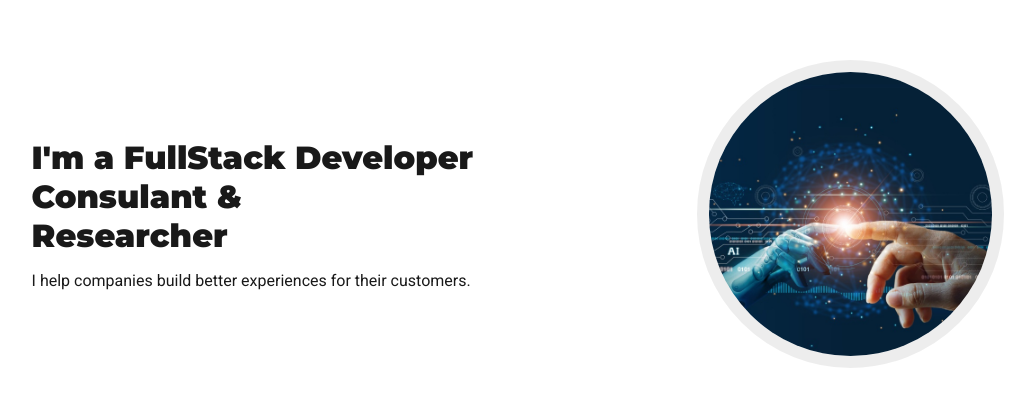
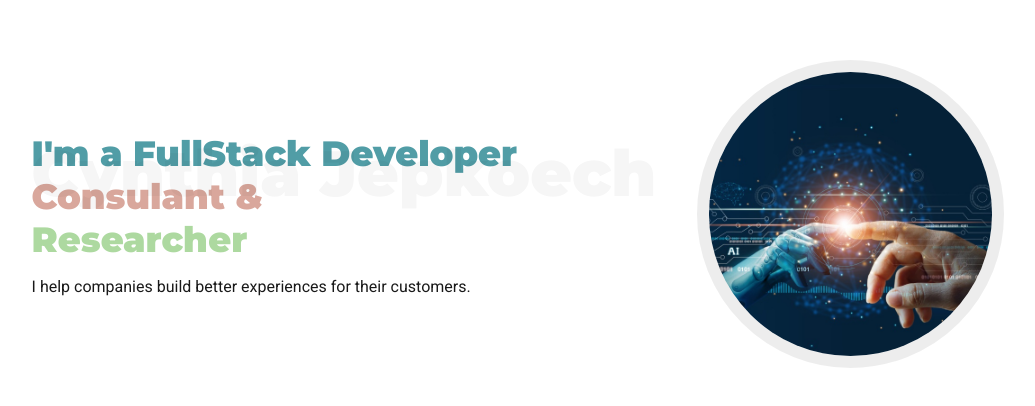
Before and after one commit to CKipchumba/portfolio, a React (Create React App) app: page / in a window 1280 px wide. Shown: the part 186-592 px from the top of the page, without its empty margins (122-1157 px from the left). Built offline with nearby package versions, Linux system fonts and the light colour scheme.

Commit message:
update intro

```diff
--- a/src/pages/home/home.page.jsx
+++ b/src/pages/home/home.page.jsx
@@ -53,6 +53,8 @@ const HomePage = () => {
     <div className="page">
 
         <div className="page__section intro">
+
+            <p className='intro__floating_text'> Cynthia Jepkoech </p>
 
             <div className='intro__text__container'>
 
--- a/src/pages/home/home.page.scss
+++ b/src/pages/home/home.page.scss
@@ -42,6 +42,25 @@
     }
 }
 
+.intro__floating_text {
+
+    position: absolute;
+    top: 40%;
+
+    // right: 2%;
+
+    transform: translateX(50%, 50%);
+
+    width: 100%;
+
+    font-family: 'Montserrat';
+    font-weight: 900;
+    font-size: 4rem;
+
+    color: $PRIMARY_COLOR;
+    opacity: .04;
+}
+
 .section_title::before {
     content: attr(text);
 
@@ -78,7 +97,7 @@
 
     @media screen and (min-width: 800px) {
         h2 {
-            font-size: 2rem;
+            font-size: 2.2rem;
         }
     }
 
@@ -90,6 +109,16 @@
         font-family: 'Montserrat';
         font-weight: bolder;
         margin: 0;
+    }
+
+    h2:first-child {
+        color: $PRIMARY_COLOR;
+    }
+    h2:nth-child(2) {
+        color: $SECONDARY_COLOR;
+    }
+    h2:nth-child(3) {
+        color: $TERTIARY_COLOR;
     }
 }
 .intro__text__container__text {
```
